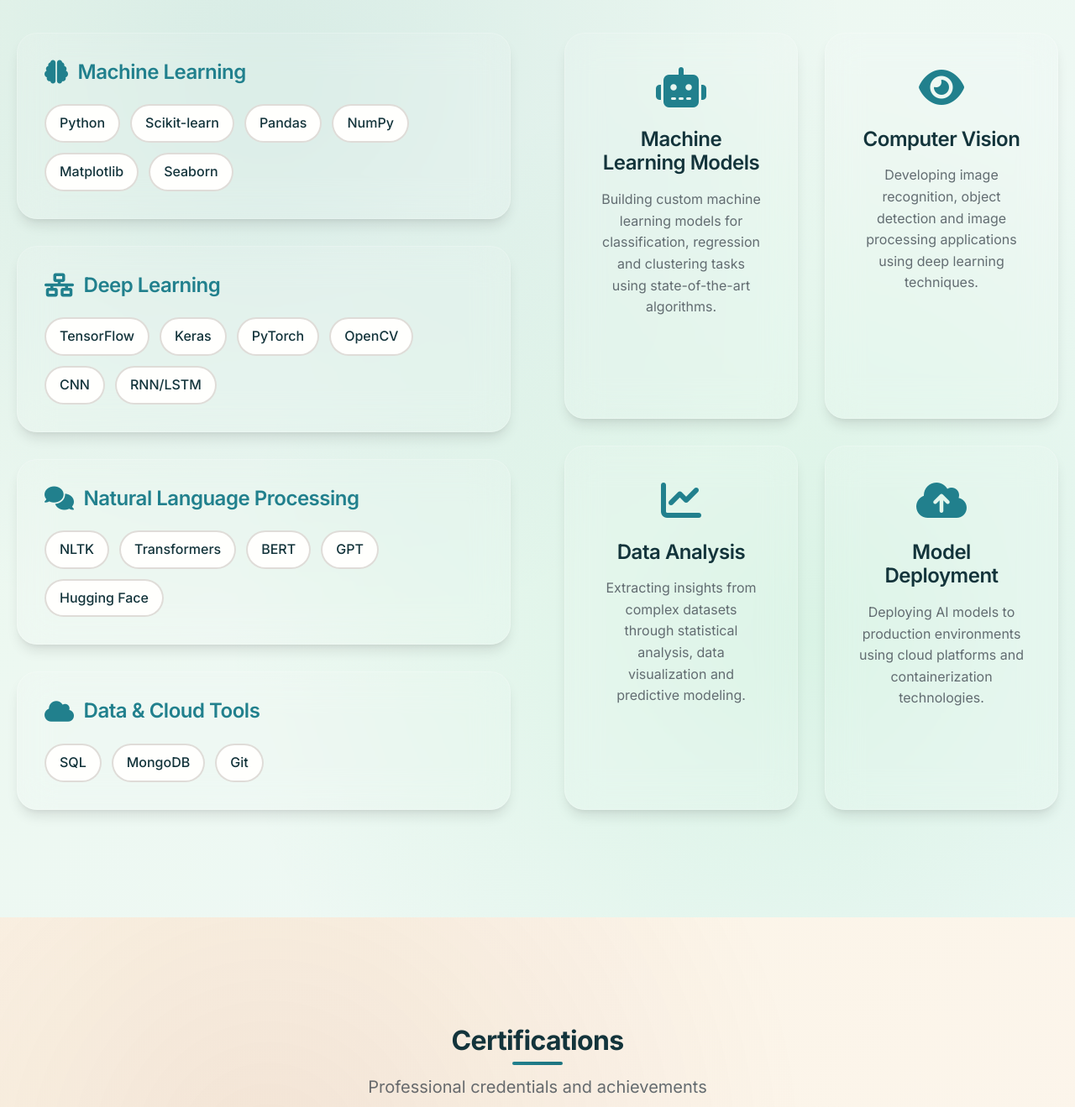
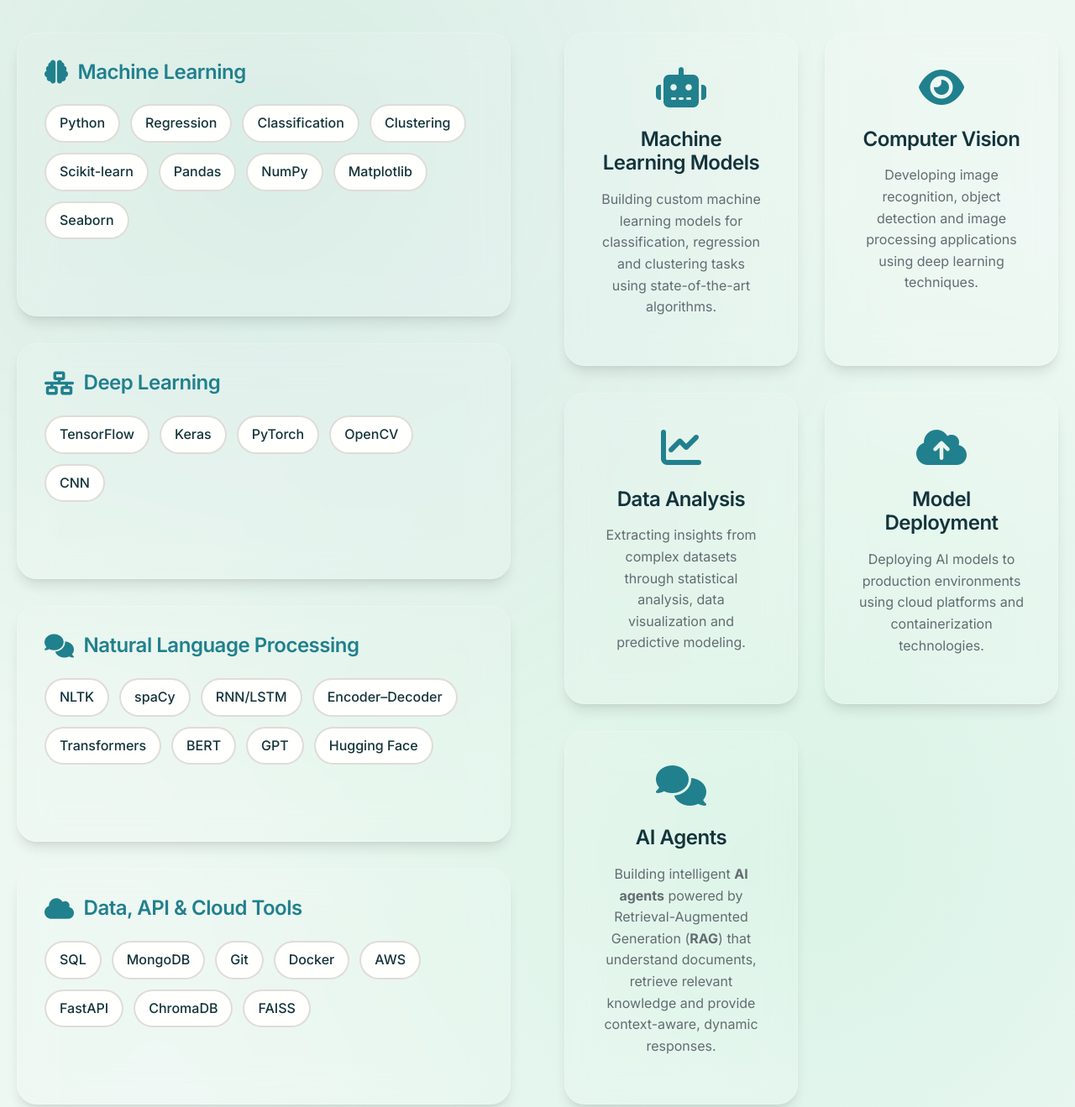
Before and after one commit to Adithya-5134/Adithya-Portfolio, a plain HTML site: page index.html in a window 1280 px wide. Shown: the part 2120-3439 px from the top of the page at 84% size. Drawn offline with Linux system fonts and the light colour scheme.

Commit message:
Second version

```diff
--- a/index.html
+++ b/index.html
@@ -150,6 +150,9 @@
                         <h4><i class="fas fa-brain"></i> Machine Learning</h4>
                         <div class="skill-items">
                             <span class="skill-item">Python</span>
+                            <span class="skill-item">Regression</span>
+                            <span class="skill-item">Classification</span>
+                            <span class="skill-item">Clustering</span>
                             <span class="skill-item">Scikit-learn</span>
                             <span class="skill-item">Pandas</span>
                             <span class="skill-item">NumPy</span>
@@ -165,14 +168,15 @@
                             <span class="skill-item">PyTorch</span>
                             <span class="skill-item">OpenCV</span>
                             <span class="skill-item">CNN</span>
-                            <span class="skill-item">RNN/LSTM</span>
                         </div>
                     </div>
                     <div class="skill-category">
                         <h4><i class="fas fa-comments"></i> Natural Language Processing</h4>
                         <div class="skill-items">
                             <span class="skill-item">NLTK</span>
-                            <!-- <span class="skill-item">spaCy</span> -->
+                            <span class="skill-item">spaCy</span>
+                            <span class="skill-item">RNN/LSTM</span>
+                            <span class="skill-item">Encoder–Decoder</span>
                             <span class="skill-item">Transformers</span>
                             <span class="skill-item">BERT</span>
                             <span class="skill-item">GPT</span>
@@ -180,14 +184,16 @@
                         </div>
                     </div>
                     <div class="skill-category">
-                        <h4><i class="fas fa-cloud"></i> Data & Cloud Tools</h4>
+                        <h4><i class="fas fa-cloud"></i> Data, API & Cloud Tools</h4>
                         <div class="skill-items">
                             <span class="skill-item">SQL</span>
                             <span class="skill-item">MongoDB</span>
                             <span class="skill-item">Git</span>
-                            <!-- <span class="skill-item">Docker</span>
+                            <span class="skill-item">Docker</span>
                             <span class="skill-item">AWS</span>
-                            <span class="skill-item">Google Cloud</span> -->
+                            <span class="skill-item">FastAPI</span>
+                            <span class="skill-item">ChromaDB</span>
+                            <span class="skill-item">FAISS</span>
                         </div>
                     </div>
                 </div>
@@ -212,6 +218,12 @@
                         <h3>Model Deployment</h3>
                         <p>Deploying AI models to production environments using cloud platforms and containerization technologies.</p>
                     </div>
+                    <div class="service-card">
+                        <i class="fas fa-comments"></i>
+                        <h3>AI Agents</h3>
+                        <p>Building intelligent <strong>AI agents</strong> powered by Retrieval-Augmented Generation (<strong>RAG</strong>) that understand documents, retrieve relevant knowledge and provide context-aware, dynamic responses.</p>
+                    </div>
+
                 </div>
             </div>
         </div>
```
